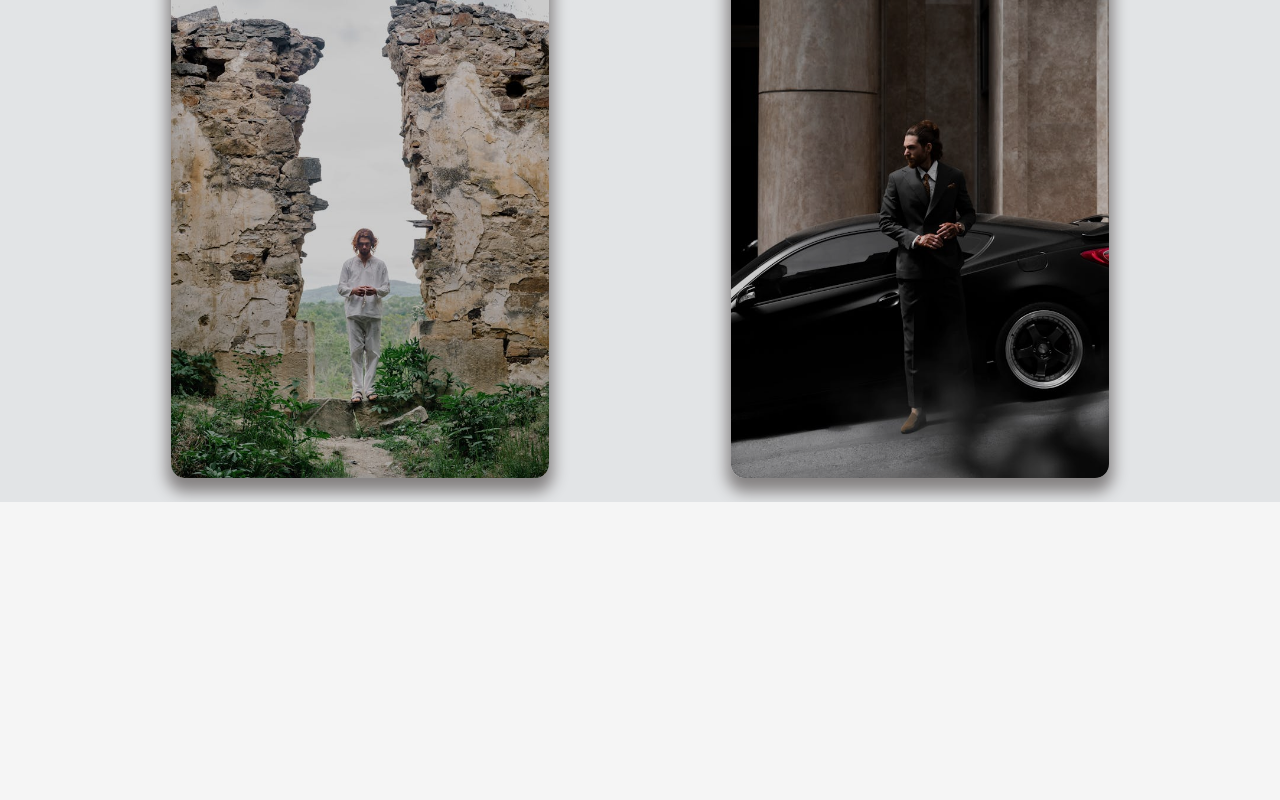
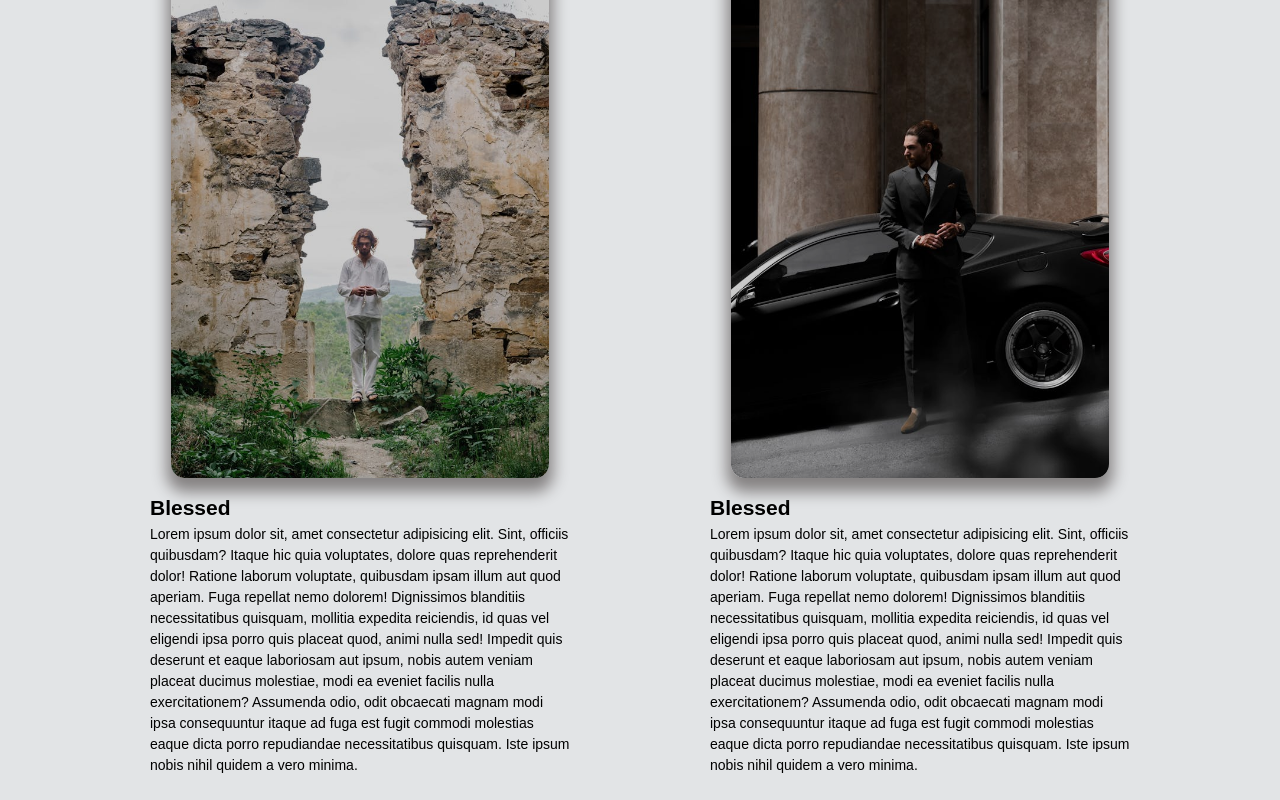
Before and after one commit to superGemHere/blessed-clothing, a React (Vite) app in the folder client/: page / in a window 1280 px wide. Shown: the part 902-1702 px from the top of the page. Before the commit the page ends 1404 px from the top, so only its background shows below. Built offline with nearby package versions, Linux system fonts and the light colour scheme; a web font is replaced by a local one.

Commit message:
Modify jsx

```diff
--- a/client/src/components/main/Collection/Collection.jsx
+++ b/client/src/components/main/Collection/Collection.jsx
@@ -9,17 +9,17 @@ export default function Collection ({collectionData, image}){
                 <p>{collectionData.description}</p>
             </div> */}
             <div className={styles.imageContainer} style={{backgroundImage: `url(${image})`}}>
-                <div className={styles.gradient}></div>
-                {/* <img src={image} alt="collection image" className={styles.image}/> */}
+                <div className={styles.gradient}>
+                </div>
                 <h1 className={styles.collectionName}>{collectionData.name}</h1>
-                <p className={styles.seeCollectionBtn}>
-                    See Collection
-                </p>
             </div>
-            {/* <div className={styles.order}>
-                <div className={styles.priceDiv}>
+                <div className={styles.info}>
+                    <h1>Blessed</h1>
+                    <div className={styles.desc}>Lorem ipsum dolor sit, amet consectetur adipisicing elit. Sint, officiis quibusdam? Itaque hic quia voluptates, dolore quas reprehenderit dolor! Ratione laborum voluptate, quibusdam ipsam illum aut quod aperiam. Fuga repellat nemo dolorem! Dignissimos blanditiis necessitatibus quisquam, mollitia expedita reiciendis, id quas vel eligendi ipsa porro quis placeat quod, animi nulla sed! Impedit quis deserunt et eaque laboriosam aut ipsum, nobis autem veniam placeat ducimus molestiae, modi ea eveniet facilis nulla exercitationem? Assumenda odio, odit obcaecati magnam modi ipsa consequuntur itaque ad fuga est fugit commodi molestias eaque dicta porro repudiandae necessitatibus quisquam. Iste ipsum nobis nihil quidem a vero minima.
+                    </div>
+
                 </div>
-            </div> */}
+
         </div>
     );
 }
```
